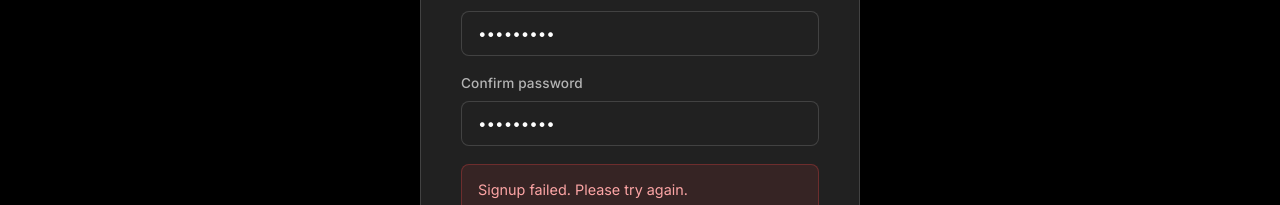
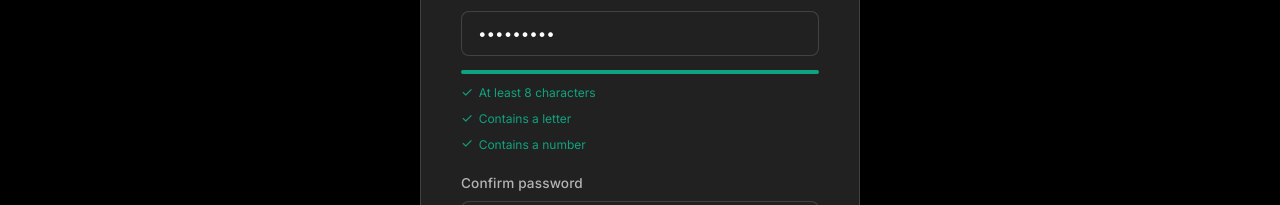
Before and after one commit to NGC-337-2/question-finder-with-auto-tagging, a React (Vite) app in the folder frontend/: page /signup in a window 1280 px wide. Both pictures are taken after typing "name@example.com", "Sample123", "Sample123" into the empty fields and a click on the button "Create account". Shown: the part 419-624 px from the top of the page. Built offline with nearby package versions, Linux system fonts and the light colour scheme; no server answers.

Commit message:
feat: add PasswordStrengthBar component and integrate into Signup page

```diff
--- a/frontend/src/components/PasswordStrengthBar.jsx
+++ b/frontend/src/components/PasswordStrengthBar.jsx
@@ -11,9 +11,61 @@ export default function PasswordStrengthBar({ password }) {
 
   const passed = rules.filter((r) => r.test(password)).length;
 
-  // Custom styling using inline styles or tailwind if available, but let's look at the existing styling:
-  // CSS styling in frontend/src/index.css could also have rules, but let's use tailwind classes if the project uses them or write inline styles/flexible classes.
-  // Wait, let's check if the project uses Tailwind. Let's look at frontend/src/index.css or frontend/package.json.
-  // The system uses vanilla CSS by default. The user prompt shows:
-  // colors = ["bg-red-400", "bg-yellow-400", "bg-green-500"]; etc.
-  // But wait, if Tailwind is not in package.json, these tailwind classes like bg-red-400, w-1/3 etc. won't render unless Tailwind is set up. Let's check package.json in the frontend.
+  // Custom theme-aware colors mapping to our CSS variables:
+  // 1 pass = red (error), 2 passes = orange (warning), 3 passes = green (success)
+  const colors = ["var(--error)", "var(--warning)", "var(--success)"];
+  const widths = ["33.3%", "66.6%", "100%"];
+
+  const activeColor = passed > 0 ? colors[passed - 1] : "transparent";
+  const activeWidth = passed > 0 ? widths[passed - 1] : "0%";
+
+  return (
+    <div style={{ marginTop: "0.5rem" }}>
+      {/* Progress Bar Container */}
+      <div style={{
+        height: "4px",
+        width: "100%",
+        borderRadius: "2px",
+        backgroundColor: "rgba(255, 255, 255, 0.1)",
+        overflow: "hidden",
+        marginBottom: "0.5rem"
+      }}>
+        <div style={{
+          height: "100%",
+          width: activeWidth,
+          backgroundColor: activeColor,
+          transition: "width 0.3s ease, background-color 0.3s ease"
+        }} />
+      </div>
+
+      {/* Rules list */}
+      <ul style={{
+        listStyle: "none",
+        padding: 0,
+        margin: 0,
+        display: "flex",
+        flexDirection: "column",
+        gap: "0.25rem"
+      }}>
+        {rules.map((r) => {
+          const isPassed = r.test(password);
+          return (
+            <li key={r.label} style={{
+              fontSize: "0.75rem",
+              color: isPassed ? "var(--success)" : "var(--text-muted)",
+              display: "flex",
+              alignItems: "center",
+              gap: "0.35rem",
+              transition: "color 0.2s ease"
+            }}>
+              <span style={{ fontSize: "0.85rem" }}>
+                {isPassed ? "✓" : "○"}
+              </span>
+              {r.label}
+            </li>
+          );
+        })}
+      </ul>
+    </div>
+  );
+}
--- a/frontend/src/pages/Signup.jsx
+++ b/frontend/src/pages/Signup.jsx
@@ -1,6 +1,7 @@
 import { useState } from "react";
 import { Link, useNavigate } from "react-router-dom";
 import { useAuth } from "../context/AuthContext";
+import PasswordStrengthBar from "../components/PasswordStrengthBar";
 
 export default function Signup() {
   const { signup } = useAuth();
@@ -81,6 +82,7 @@ export default function Signup() {
               minLength={8}
               autoComplete="new-password"
             />
+            <PasswordStrengthBar password={password} />
           </div>
 
           <div className="form-group">
```
